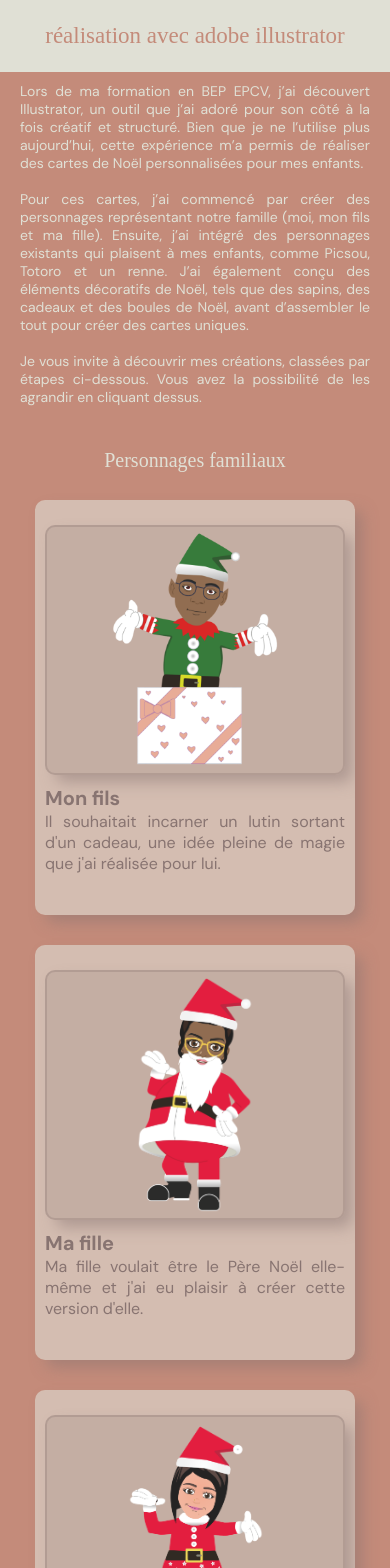
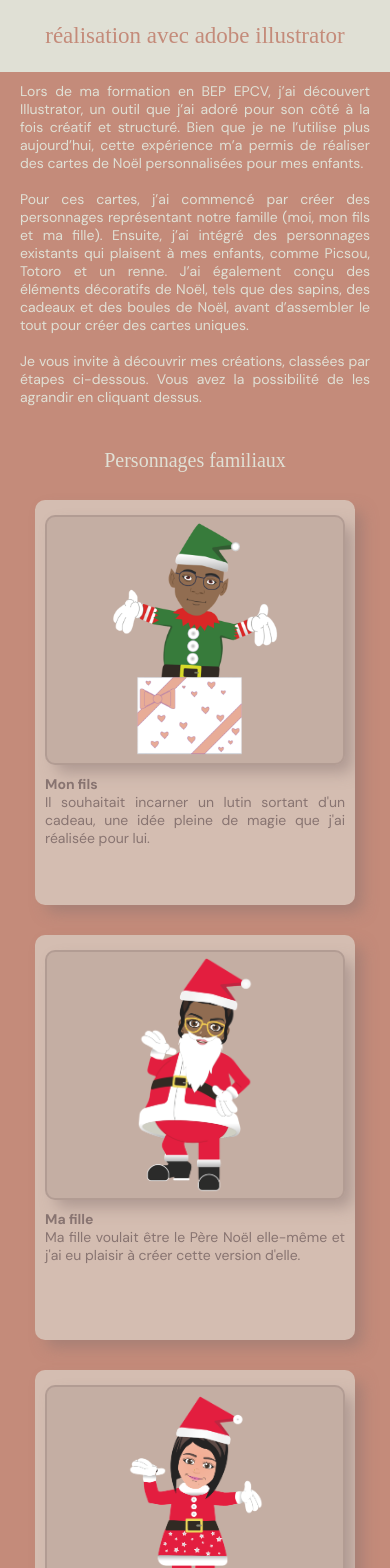
Before and after one commit to DuneNathalie/PortFolio, a React (Create React App) app: page /illustrator in a window 390 px wide. Shown: the top 1568 px of the page. Built offline with nearby package versions, Linux system fonts and the light colour scheme; a web font is replaced by a local one.

Commit message:
update correction

```diff
--- a/src/components/illustrator/category/Category.module.scss
+++ b/src/components/illustrator/category/Category.module.scss
@@ -67,7 +67,7 @@
         flex-direction: column;
         justify-content: start;
         width: 300px;
-        height: 140px;
+        height: 150px;
         color: colors.$brownDark;
 
         h2 {
@@ -103,21 +103,22 @@
                 flex-direction: column;
                 align-items: center;
                 justify-content: center;
-                max-width: 450px;
+                max-width: 500px;
 
                 .img {
-                    margin: 25px 10px 0px 10px;
+                    margin: 15px 10px 0px 10px;
 
                 }
 
                 .text {
+                    height: 150px;
                     h2 {
-                        font-size: values.$font_size_2p;
+                        font-size: values.$font_size_pp;
                         margin-top: 0;
                     }
 
                     p {
-                        font-size: values.$font_size_p;
+                        font-size: values.$font_size_pp;
                     }
                 }
             }
```
Also changed, not shown: 6 other files (tests, documents, lock files or other folders).
